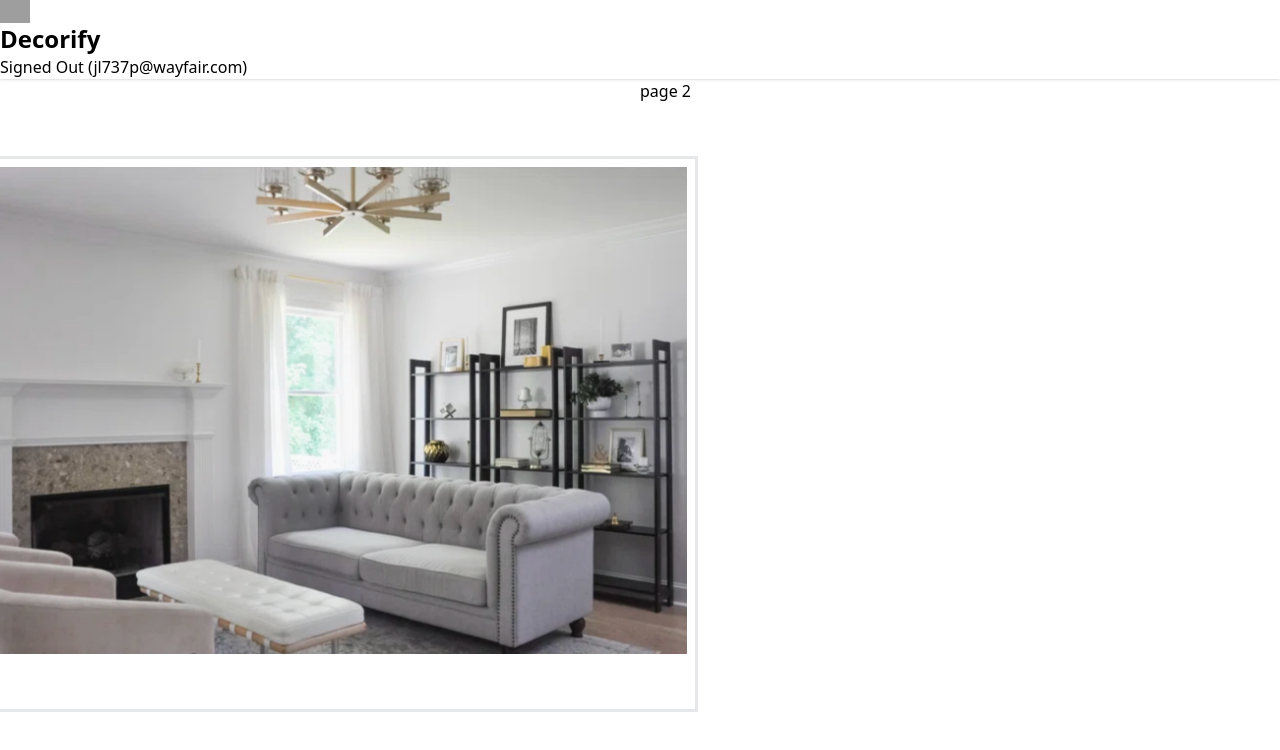
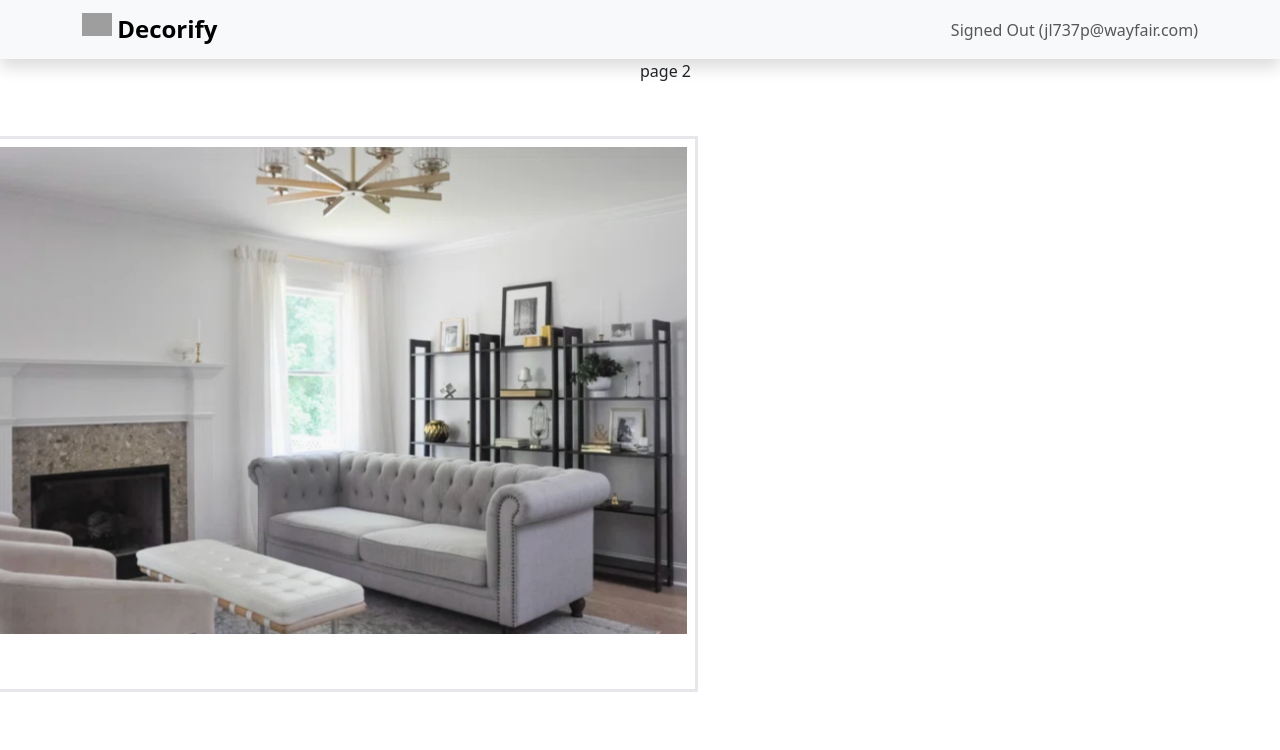
Before and after one commit to OrigamiPaper225/dectorify-mock, a React (Vite) app: page / in a window 1280 px wide. Shown: the top 750 px of the page. Built offline with nearby package versions, Linux system fonts and the light colour scheme; grey boxes are pictures that could not be loaded.

Commit message:
navbar fix

```diff
--- a/src/App.jsx
+++ b/src/App.jsx
@@ -1,29 +1,29 @@
 import default_room from "./assets/default_room.png"
 import NavbarComponent from "./components/NavbarComponent"
+import "bootstrap/dist/css/bootstrap.css"
 
 export default function App() {
   return (
     <>
       <NavbarComponent />
-    <div className="w-screen h-full flex flex-col">
-
+      <div className="w-screen flex flex-col">
         <div className="flex w-full">
           <div className=" flex w-1/2">
             <div className=" flex flex-col mt-10 pt-10 w-full h-full">
               <div className="mx-5 flex flex-col justify-center items-center">
                 <div className="w-[750px] h-[550px] outline outline-gray-200 flelx flex-col justify-center p-2">
-                <img width={735} height={700} src={default_room} alt="default room" />
-                <div className="flex">
-
-                </div>
-              </div>
-
+                  <img
+                    width={735}
+                    height={700}
+                    src={default_room}
+                    alt="default room"
+                  />
+                  <div className="flex"></div>
                 </div>
               </div>
             </div>
-        <div className=" flex w-1/2">
-          page 2
           </div>
+          <div className=" flex w-1/2">page 2</div>
         </div>
       </div>
     </>
--- a/src/components/NavbarComponent.jsx
+++ b/src/components/NavbarComponent.jsx
@@ -1,5 +1,4 @@
 import { Container, Nav, Navbar } from "react-bootstrap"
-import { NavLink } from "react-router-dom"
 
 function NavbarComponent() {
   return (
```
Lines whose indentation alone changed are shown as unchanged.
